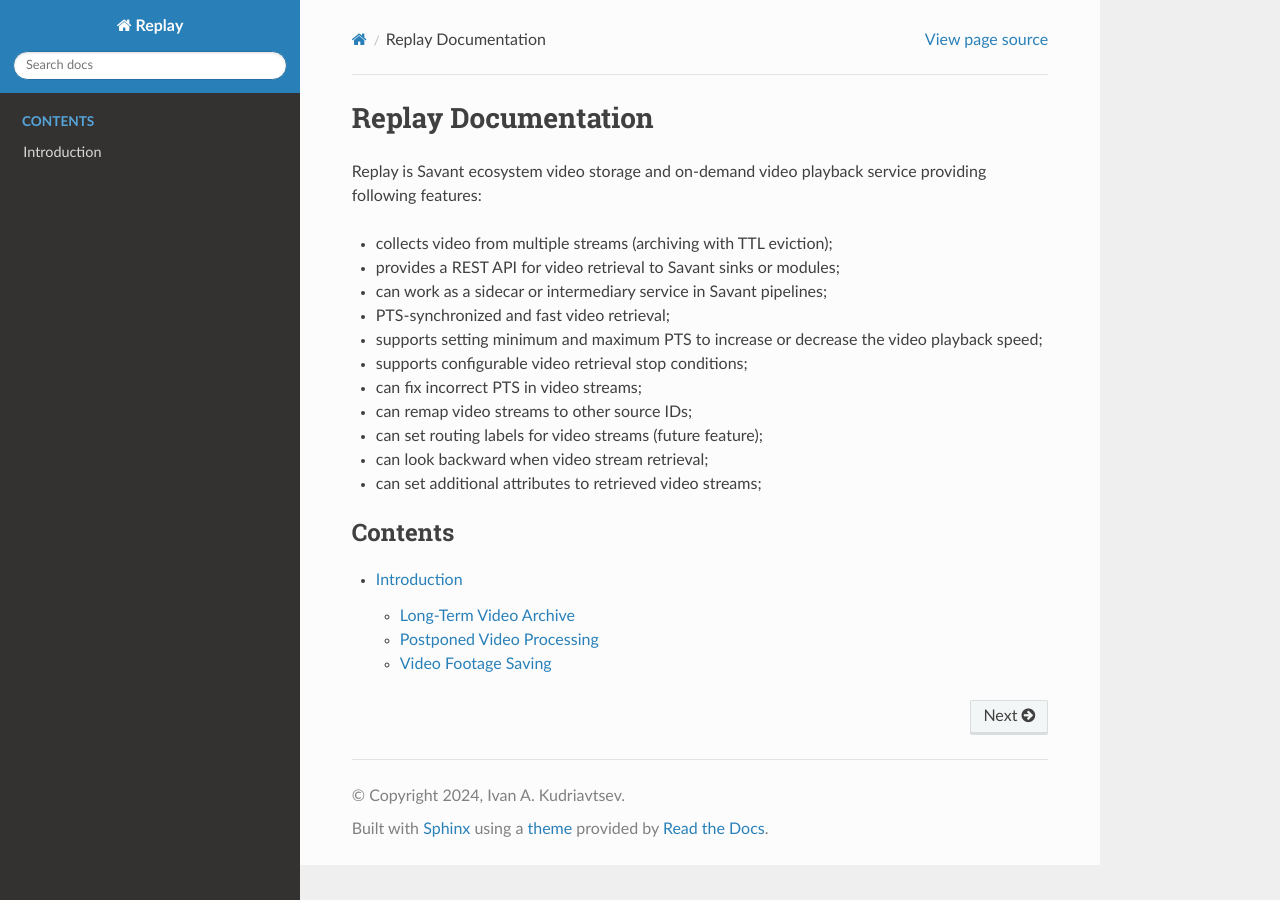
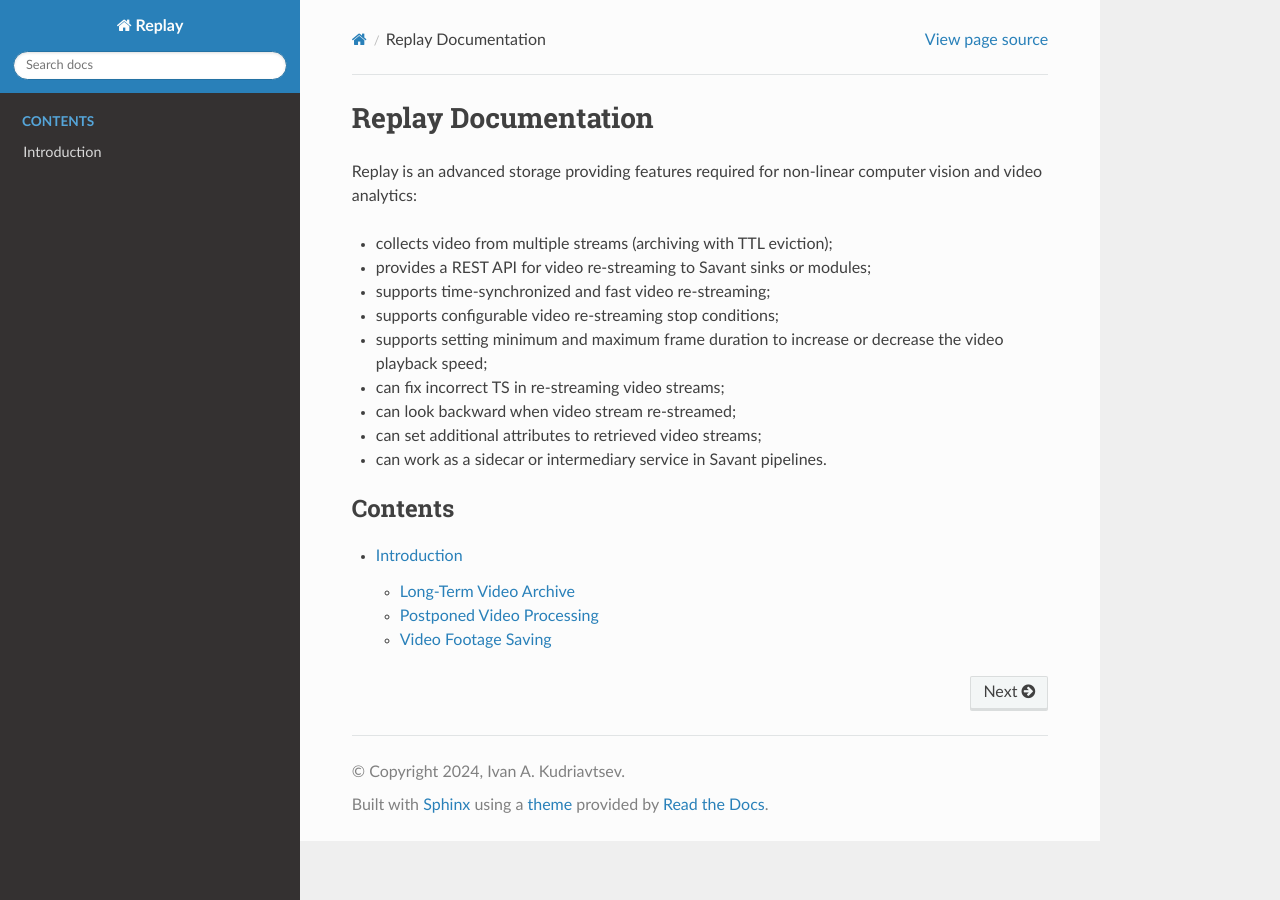
Before and after one commit to insight-platform/Replay, a Sphinx documentation site: the page built from docs/index.rst, in a window 1280 px wide. Built offline with Sphinx 7.4.7 and the Read the Docs theme 2.0.0, drawn with Linux system fonts in a browser that asks for light colours.

Commit message:
docs update

```diff
--- a/docs/index.rst
+++ b/docs/index.rst
@@ -1,19 +1,17 @@
 Replay Documentation
 ====================
 
-Replay is Savant ecosystem video storage and on-demand video playback service providing following features:
+Replay is an advanced storage providing features required for non-linear computer vision and video analytics:
 
-* collects video from multiple streams (archiving with TTL eviction);
-* provides a REST API for video retrieval to Savant sinks or modules;
-* can work as a sidecar or intermediary service in Savant pipelines;
-* PTS-synchronized and fast video retrieval;
-* supports setting minimum and maximum PTS to increase or decrease the video playback speed;
-* supports configurable video retrieval stop conditions;
-* can fix incorrect PTS in video streams;
-* can remap video streams to other source IDs;
-* can set routing labels for video streams (future feature);
-* can look backward when video stream retrieval;
-* can set additional attributes to retrieved video streams;
+- collects video from multiple streams (archiving with TTL eviction);
+- provides a REST API for video re-streaming to Savant sinks or modules;
+- supports time-synchronized and fast video re-streaming;
+- supports configurable video re-streaming stop conditions;
+- supports setting minimum and maximum frame duration to increase or decrease the video playback speed;
+- can fix incorrect TS in re-streaming video streams;
+- can look backward when video stream re-streamed;
+- can set additional attributes to retrieved video streams;
+- can work as a sidecar or intermediary service in Savant pipelines.
 
 .. toctree::
    :maxdepth: 2
```
Also changed, not shown: README.md (+1 -1 lines).
